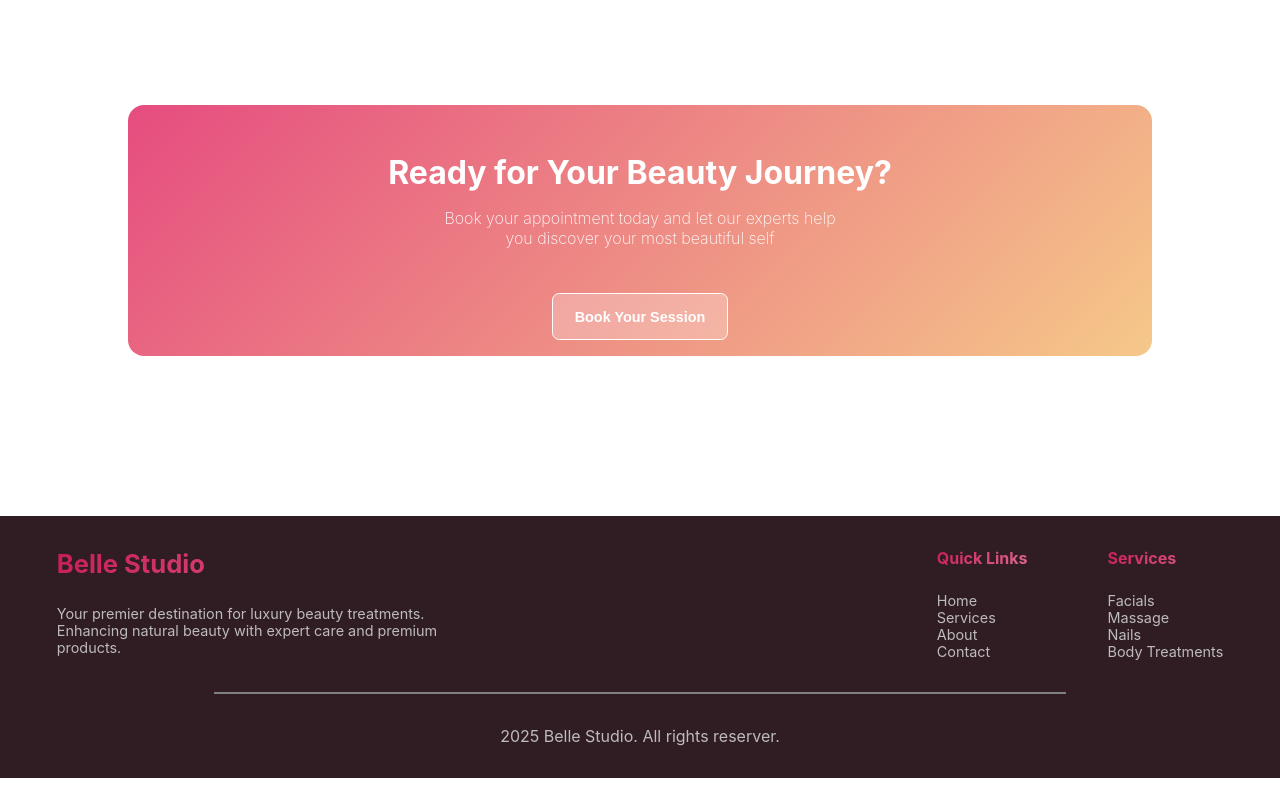
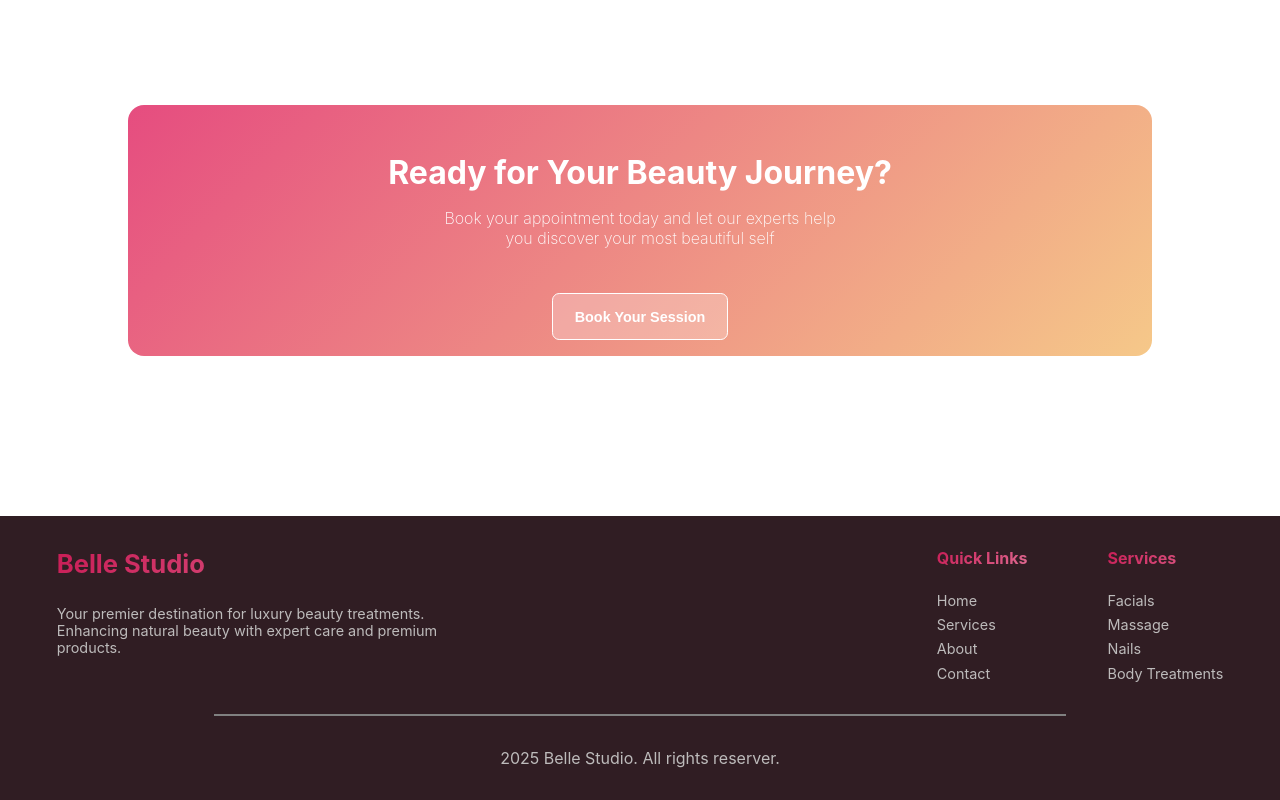
Before and after one commit to S7R4NGER1337/Belle-Studio, a React (Create React App) app in the folder client/: page / in a window 1280 px wide. Shown: the part 3470-4270 px from the top of the page. Before the commit the page ends 4248 px from the top, so only its background shows below. Built offline with nearby package versions, Linux system fonts and the light colour scheme.

Commit message:
adding space between quick links and hover effects

```diff
--- a/client/src/components/footer.module.css
+++ b/client/src/components/footer.module.css
@@ -38,6 +38,7 @@
 .belleStudioParagraph {
     color: rgb(189, 187, 187);
     font-size: 0.9rem;
+    margin-top: 0.5em;
 }
 
 .belleStudioHeading {
@@ -59,6 +60,11 @@
     color: rgb(189, 187, 187);
 }
 
+.quickLinksParagraph:hover{
+    cursor: pointer;
+    color: white
+}
+
 @media (max-width: 700px){
     .footerContent{
         flex-direction: column;
```
